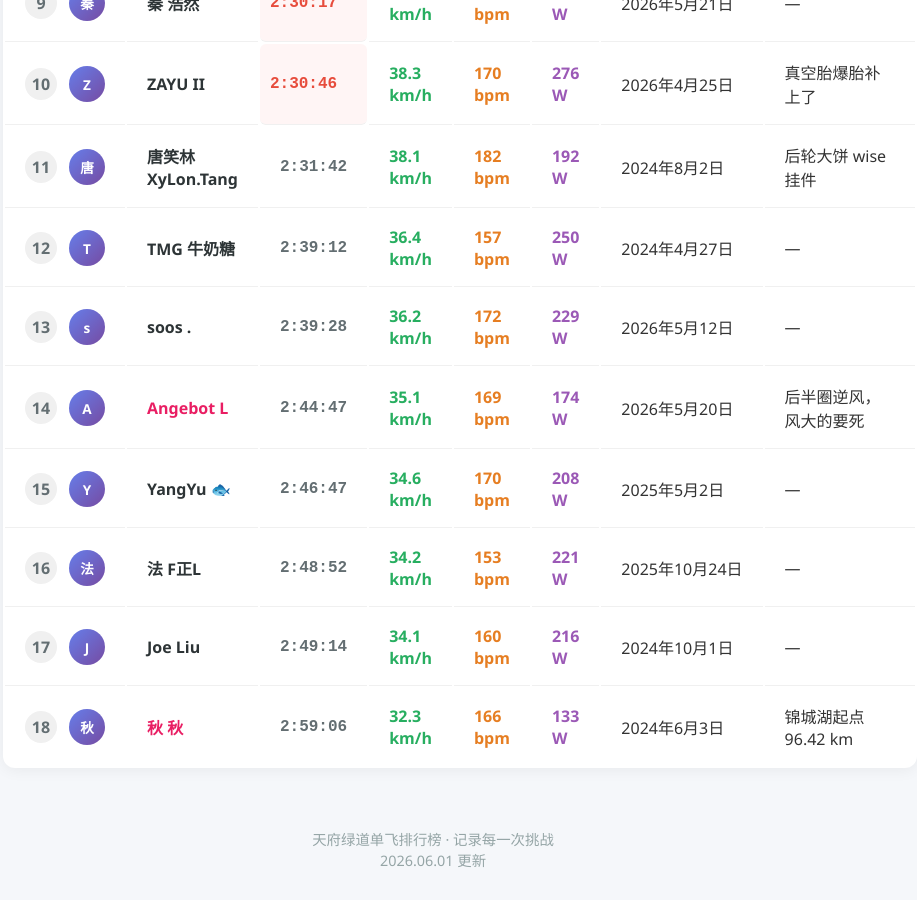
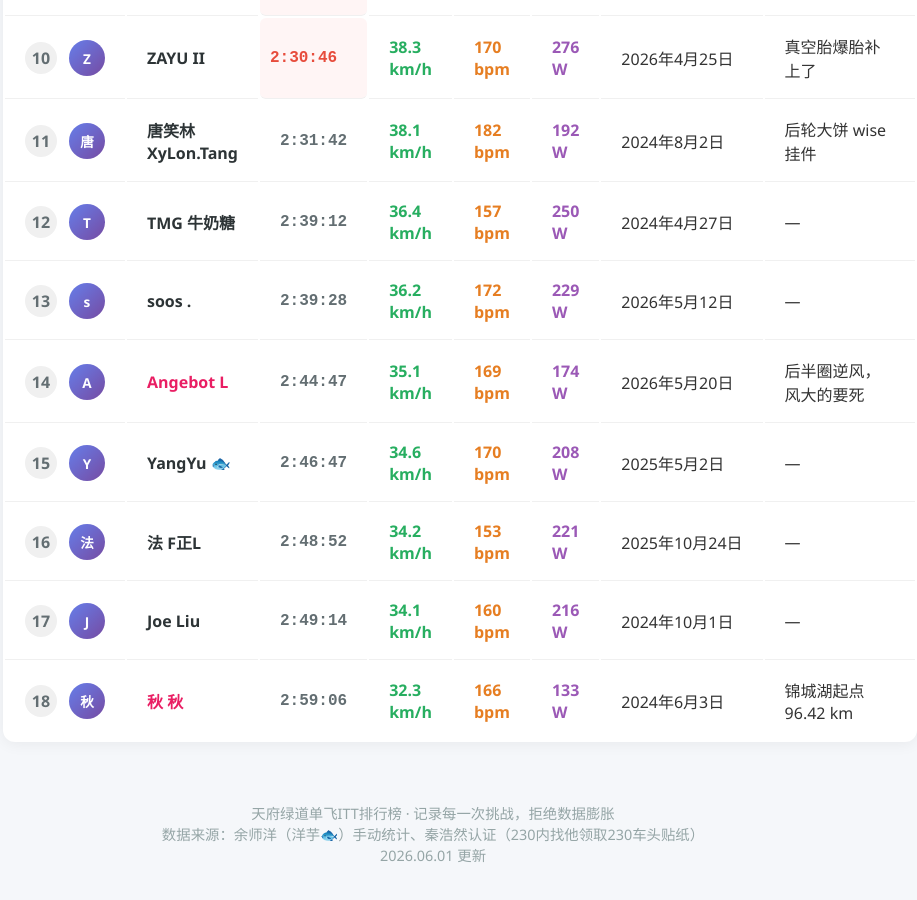
Before and after one commit to techysy/techysy.github.io, a Jekyll site: the page TianfuGreenway.html, which Jekyll copies as it is, in a window 1280 px wide and 900 px high, scrolled down 1302 px. Shown: the whole window, without its empty margins (207-1124 px from the left). Built offline with Jekyll 4.4.1, drawn with Linux system fonts in a browser that asks for light colours; some of the changed text lies outside the part shown.

Commit message:
Update TianfuGreenway.html

```diff
--- a/TianfuGreenway.html
+++ b/TianfuGreenway.html
@@ -343,7 +343,6 @@
             <div>
                 <h2 class="section-title">🏆 单飞数据排行榜</h2>
                 <p class="section-subtitle">已统计18位骑友数据 · 默认按用时排序（越短越靠前）</p>
-                <p class="section-subtitle">数据来源：余师洋（洋芋）手动统计、秦浩然认证（230内找他领取230车头贴纸）</p>
                 <p style="font-size: 0.8em; color: #e74c3c; margin-top: 5px;">• 用时 ≤ 2:30:59 的记录已高亮显示（含 2:30:xx）</p>
             </div>
             <div style="display: flex; gap: 10px; margin-top: 10px;">
@@ -645,7 +644,8 @@
 
     <!-- 页脚 -->
     <div class="footer">
-        <p>天府绿道单飞排行榜 · 记录每一次挑战</p>
+        <p>天府绿道单飞ITT排行榜 · 记录每一次挑战，拒绝数据膨胀</p>
+        <p>数据来源：余师洋（洋芋🐟）手动统计、秦浩然认证（230内找他领取230车头贴纸）</p>
         <p>2026.06.01 更新</p>
     </div>
 
```
